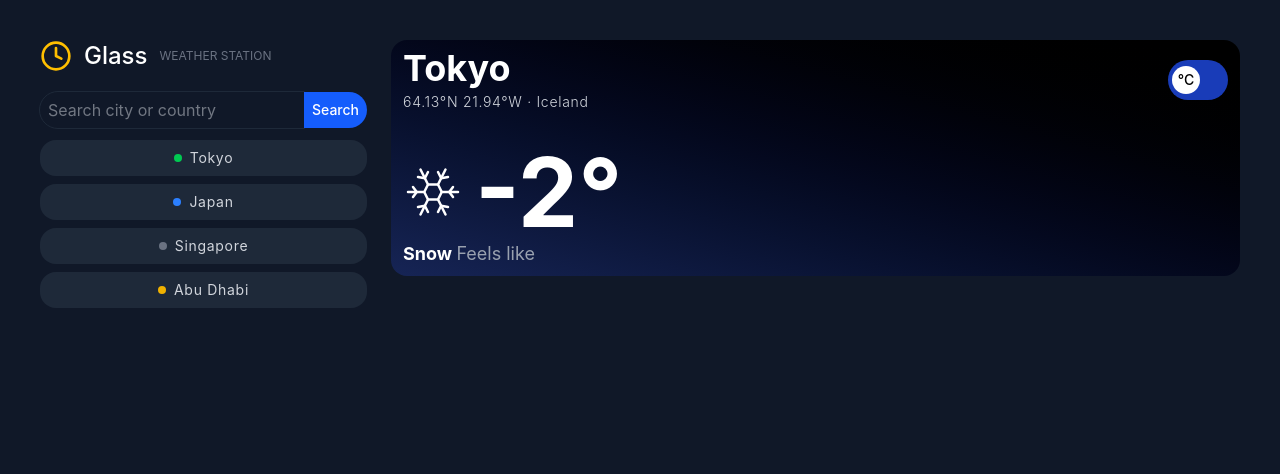
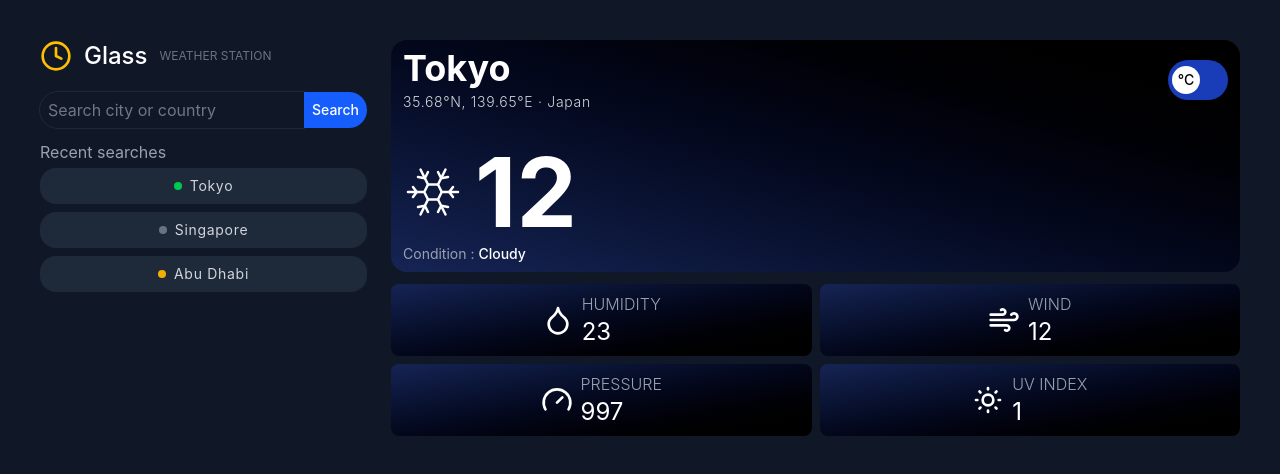
Before and after one commit to tiradochristian26/weather-app, a React (Vite) app: page / in a window 1280 px wide. Shown: the top 474 px of the page. Built offline with nearby package versions, Linux system fonts and the light colour scheme.

Commit message:
feat: establish clean data model and fix prop naming/labeling
- Restructure fake weather data into single object matching likely API shape
- Fix camelCase prop naming across components
- Add WeatherDetails component rendered via .map()
- Fix condition/feels-like label mismatch in WeatherCard

```diff
--- a/src/App.jsx
+++ b/src/App.jsx
@@ -3,7 +3,69 @@ import Cities from "./components/common/CityCard";
 import Title from "./components/common/Title";
 import SearchBar from "./components/Searchbar";
 import WeatherCard from "./components/WeatherCard";
+import WeatherDetails from "./components/common/WeatherDetails";
+import { Droplet } from "lucide-react";
+import { Wind } from "lucide-react";
+import { Gauge } from "lucide-react";
+import { SunMedium } from "lucide-react";
 const App = () => {
+    const countries = [
+        {
+            id: 1,
+            name: 'Tokyo',
+            color: 'bg-green-500'
+        },
+        {
+            id: 2,
+            name: 'Singapore',
+            color: 'bg-gray-500'
+        },
+        {
+            id: 3,
+            name: 'Abu Dhabi',
+            color: 'bg-yellow-500'
+        }
+
+    ]
+
+    const weather = {
+        cityName: 'Tokyo',
+        coordinates: '35.68°N, 139.65°E',
+        country: 'Japan',
+        celsius: '12',
+        fahrenheit: '23',
+        condition: 'Cloudy'
+    }
+
+    const weatherElements = [
+        {
+            id: 1,
+            icon: Droplet,
+            temp: 23,
+            title: 'Humidity'
+        },
+        {
+            id: 2,
+            icon: Wind,
+            temp: 12,
+            title: 'Wind'
+
+        },
+        {
+            id: 3,
+            icon: Gauge,
+            temp: 997,
+            title: 'Pressure'
+
+        },
+        {
+            id: 4,
+            icon: SunMedium,
+            temp: 1,
+            title: 'UV index'
+
+        }
+    ]
     return (
         <>
             <div className="w-screen  h-screen flex flex-col lg:flex-row gap-6  bg-gray-900 px-3 py-4 md:p-7 lg:p-10">
@@ -13,22 +75,44 @@ const App = () => {
 
                     <div className="space-y-3">
                         <SearchBar />
-
-                        <div className="flex justify-baseline gap-2 items-center flex-wrap lg:flex-col lg:items-baseline  ">
-                            <Cities title={"Tokyo"} color="bg-green-500" />
-                            <Cities title={"Japan"} color="bg-blue-500" />
-                            <Cities title={"Singapore"} color="bg-gray-500" />
-                            <Cities title={"Abu Dhabi"} color="bg-yellow-500" />
+                        <div className="text-gray-400 space-y-1">
+                            <p>Recent searches</p>
+                            <div className="flex justify-baseline gap-2 items-center flex-wrap lg:flex-col lg:items-baseline  ">
+                                {countries.map(country =>
+                                (
+                                    <Cities
+                                        key={country.id}
+                                        title={country.name}
+                                        color={country.color} />
+                                )
+                                )}
+                            </div>
                         </div>
                     </div>
 
                 </div>
-                <div className="w-full md:flex-1 h-fit">
-                    <WeatherCard CityName={'Tokyo'} coordinates={'64.13°N 21.94°W '} country={'Iceland'} celsius={'-2°'} farenheit={'28°'} weather={'Snow'} />
+
+                <div className="w-full md:flex-1  h-fit space-y-3">
+
+                    <WeatherCard {...weather} />
+
+                    <div className=" gap-2 grid grid-cols-2 ">
+                        {weatherElements.map(el => {
+                            return (
+                                <WeatherDetails
+                                    key={el.id}
+                                    icon={el.icon}
+                                    temp={el.temp}
+                                    title={el.title}
+                                />
+                            )
+                        })}
+                    </div>
+
                 </div>
 
 
-            </div>
+            </div >
 
         </>
     )
--- a/src/components/WeatherCard.jsx
+++ b/src/components/WeatherCard.jsx
@@ -1,16 +1,16 @@
 import { useState } from "react";
 import { Snowflake } from "lucide-react";
 
-const WeatherCard = ({ CityName, coordinates, country, celsius, farenheit, weather }) => {
+const WeatherCard = ({ cityName, coordinates, country, celsius, fahrenheit, condition }) => {
    const [isCelsius, setIsCelsius] = useState(true)
    const toggle = () => {
       setIsCelsius((prev) => !prev)
    }
    return (
-      <div className=" bg-linear-to-tr from-blue-950 to-black rounded-2xl space-y-3 py-2 px-3 md:space-y-8 w-full md:max-h-5xl h-fit ">
+      <div className=" bg-linear-to-tr from-blue-950 to-black rounded-2xl space-y-3 py-2 px-3 md:space-y-8 w-full md:max-h-5xl h-fit">
          <div className="flex items-center justify-between">
             <div className="space-y-1">
-               <h1 className="text-white font-bold text-2xl md:text-4xl">{CityName}</h1>
+               <h1 className="text-white font-bold text-2xl md:text-4xl">{cityName}</h1>
                <h2 className="text-gray-300 tracking-wider font-light text-xs md:text-sm">{coordinates} <span>·</span> {country}</h2>
             </div>
             <div>
@@ -19,10 +19,11 @@ const WeatherCard = ({ CityName, coordinates, country, celsius, farenheit, weath
                             ${isCelsius ? 'left-1' : 'left-7'}
                             `}> {isCelsius ? "°C" : "°F"}</span>
                </button>
+
             </div>
          </div>
 
-         <div className="">
+         <div className="space-y-1">
             <div className="flex items-center gap-3">
                <Snowflake
                   color="white"
@@ -31,10 +32,12 @@ const WeatherCard = ({ CityName, coordinates, country, celsius, farenheit, weath
                />
 
                <div >
-                  <h3 className="text-7xl font-bold text-white md:text-8xl ">{isCelsius ? celsius : farenheit}</h3>
+                  <h3 className="text-7xl font-bold text-white md:text-8xl ">{isCelsius ? celsius : fahrenheit}</h3>
                </div>
             </div>
-            <p className="text-gray-400 md:text-lg"><strong className="text-white ">{weather}  </strong>Feels like </p>
+            <div>
+               <p className="text-gray-400 text-sm" >Condition : <span className="text-white font-medium">{condition}</span></p>
+            </div>
          </div>
       </div>
    )
--- /dev/null
+++ b/src/components/common/WeatherDetails.jsx
@@ -0,0 +1,21 @@
+
+const WeatherDetails = ({ icon: Icon, temp, title }) => {
+
+    return (
+
+        <div className="flex items-center w-full justify-center bg-linear-to-br from-blue-950 to-black gap-2 rounded-lg  px-1 py-2">
+            <div>
+                <Icon size={32} color={'white'} />
+            </div>
+            <div>
+                <p className="text-gray-400 uppercase font-light">{title}</p>
+                <p className="text-white text-2xl">{temp}</p>
+
+            </div>
+        </div >
+
+    )
+}
+
+
+export default WeatherDetails
```
Also changed, not shown: src/components/common/CityCard.jsx (+7 -5 lines), src/components/common/WeatherElements.jsx (deleted).
